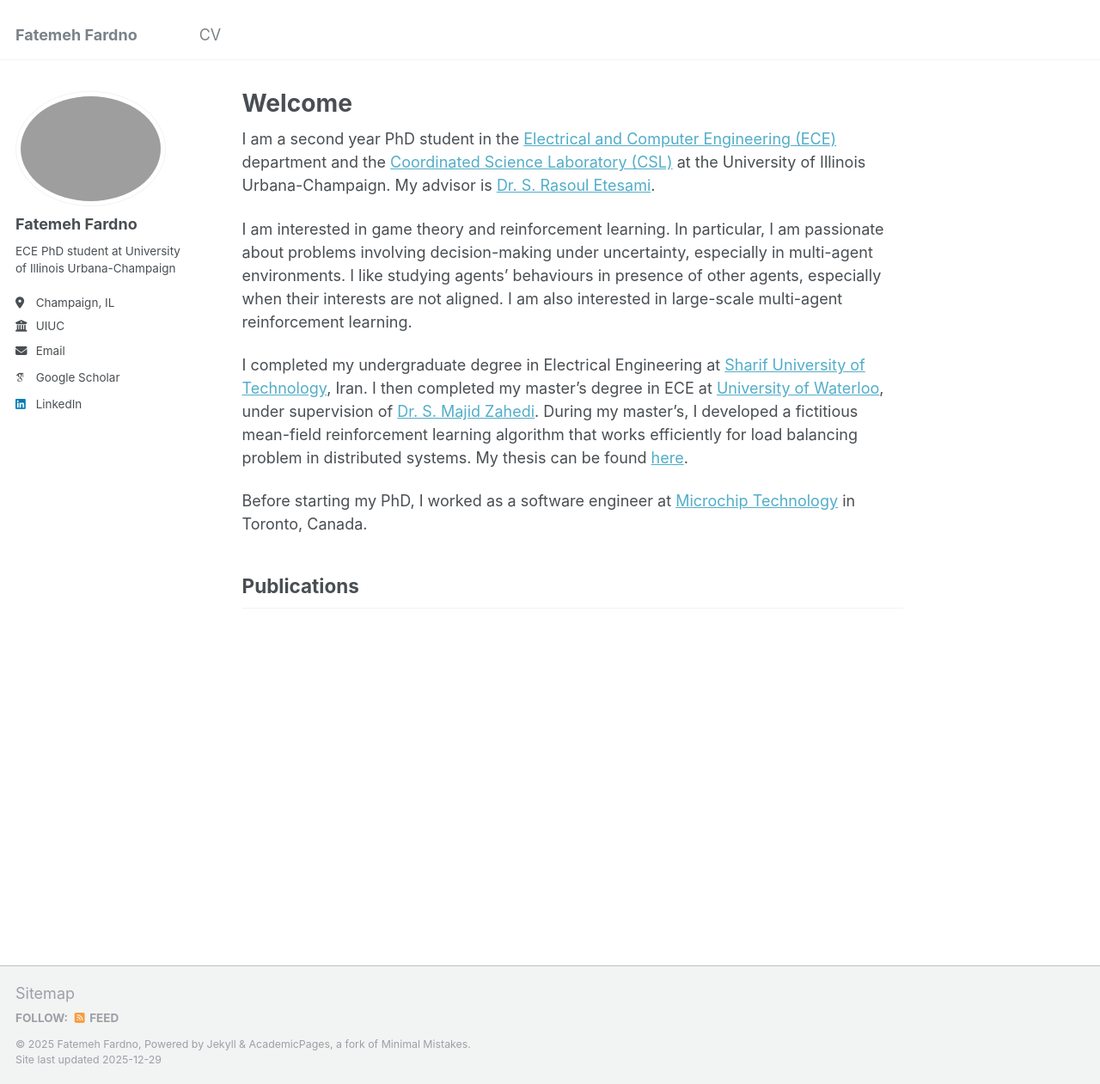
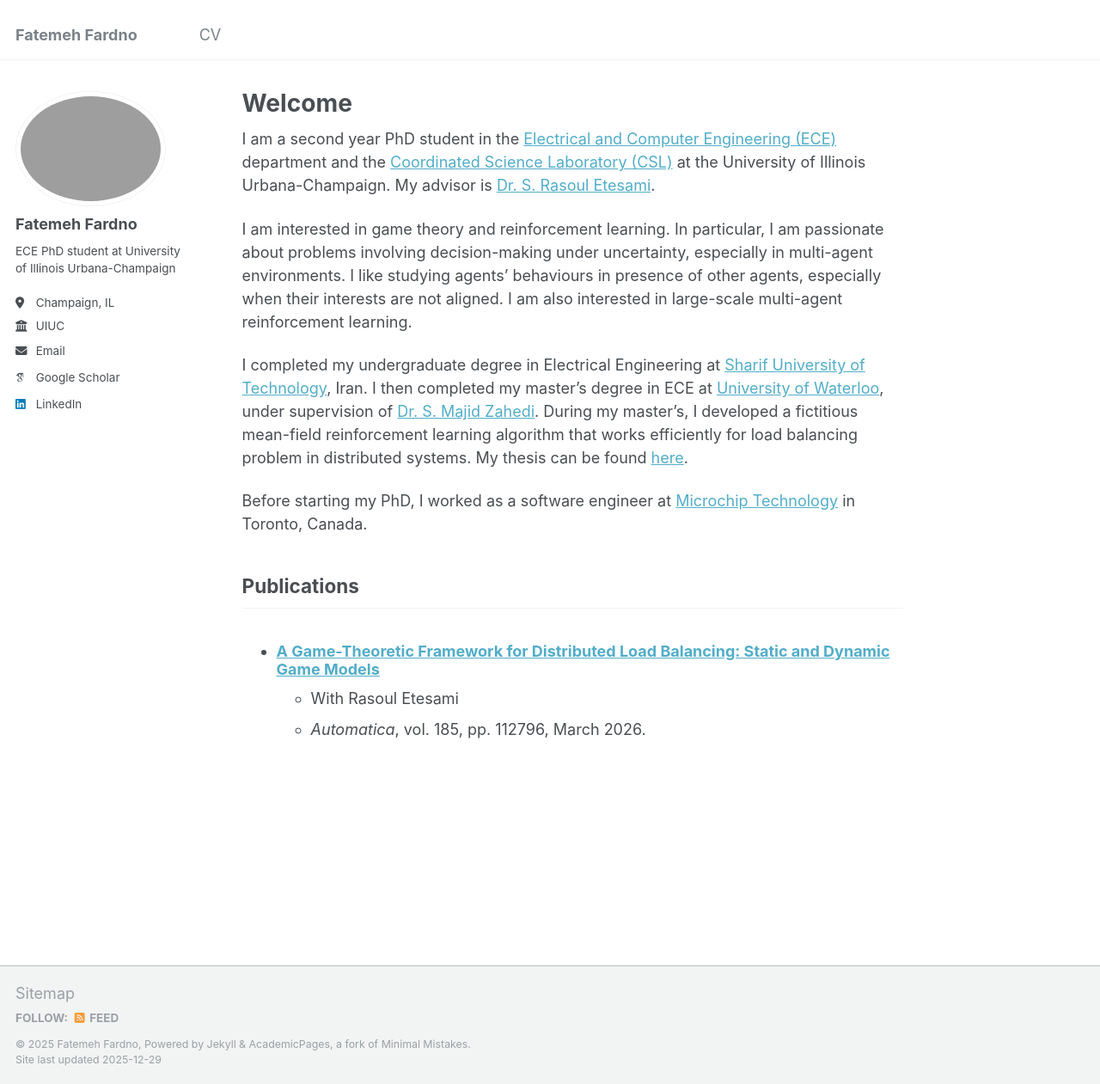
Before and after one commit to ffardno/ffardno.github.io, a Jekyll site: the page built from _pages/about.md, in a window 1280 px wide and 1261 px high. Shown: the whole window at 86% size. Built offline with Jekyll 4.4.1, drawn with Linux system fonts in a browser that asks for light colours; some web fonts are replaced.

Commit message:
Update about.md

```diff
--- a/_pages/about.md
+++ b/_pages/about.md
@@ -16,3 +16,7 @@ I completed my undergraduate degree in Electrical Engineering at [Sharif Univers
 Before starting my PhD, I worked as a software engineer at [Microchip Technology](https://www.microchip.com/) in Toronto, Canada.
 
 ## Publications
+
+* ### [A Game-Theoretic Framework for Distributed Load Balancing: Static and Dynamic Game Models](https://www.sciencedirect.com/science/article/abs/pii/S0005109825006958)
+    * With Rasoul Etesami
+    * *Automatica*, vol. 185, pp. 112796, March 2026.
```
